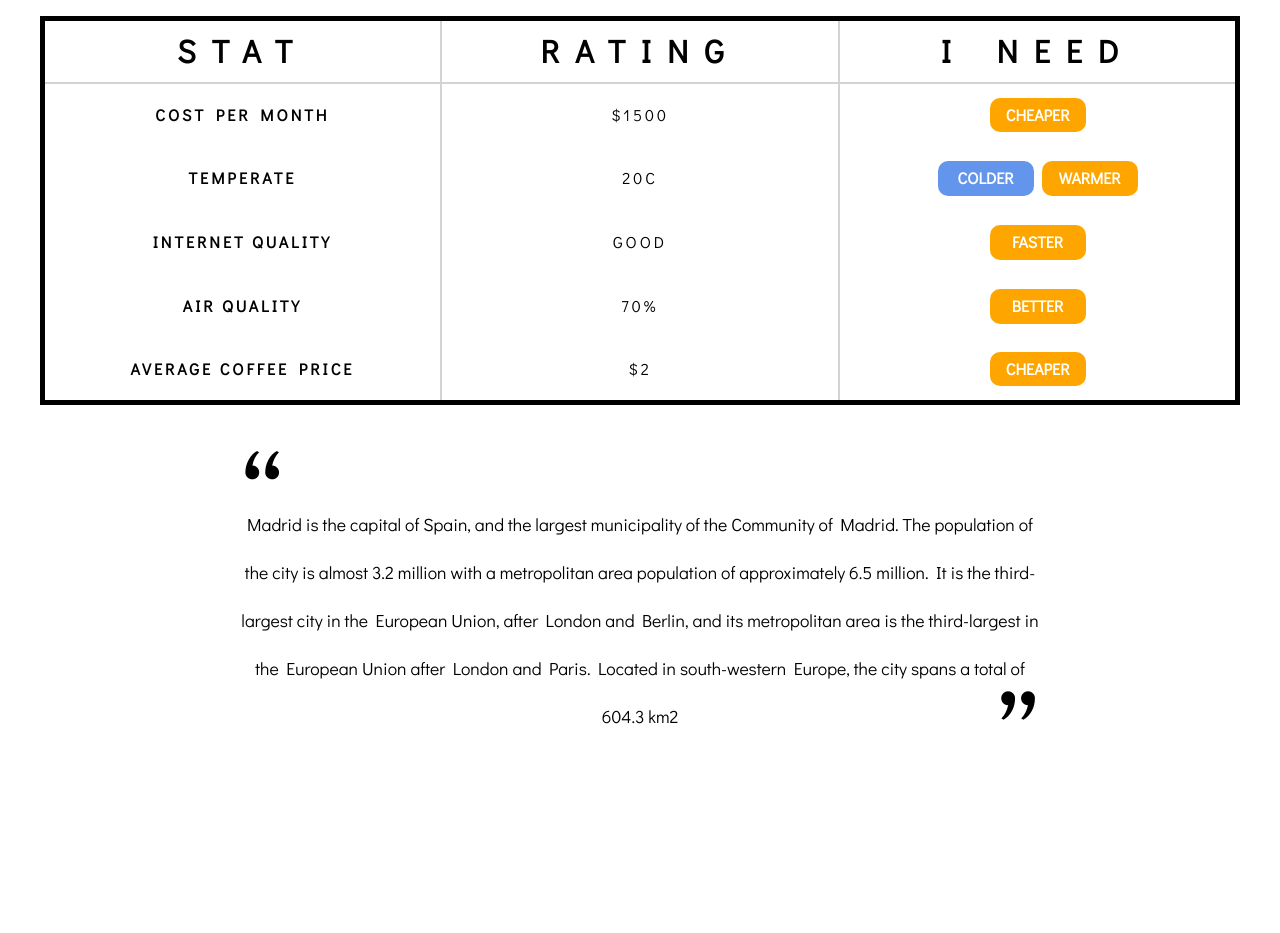
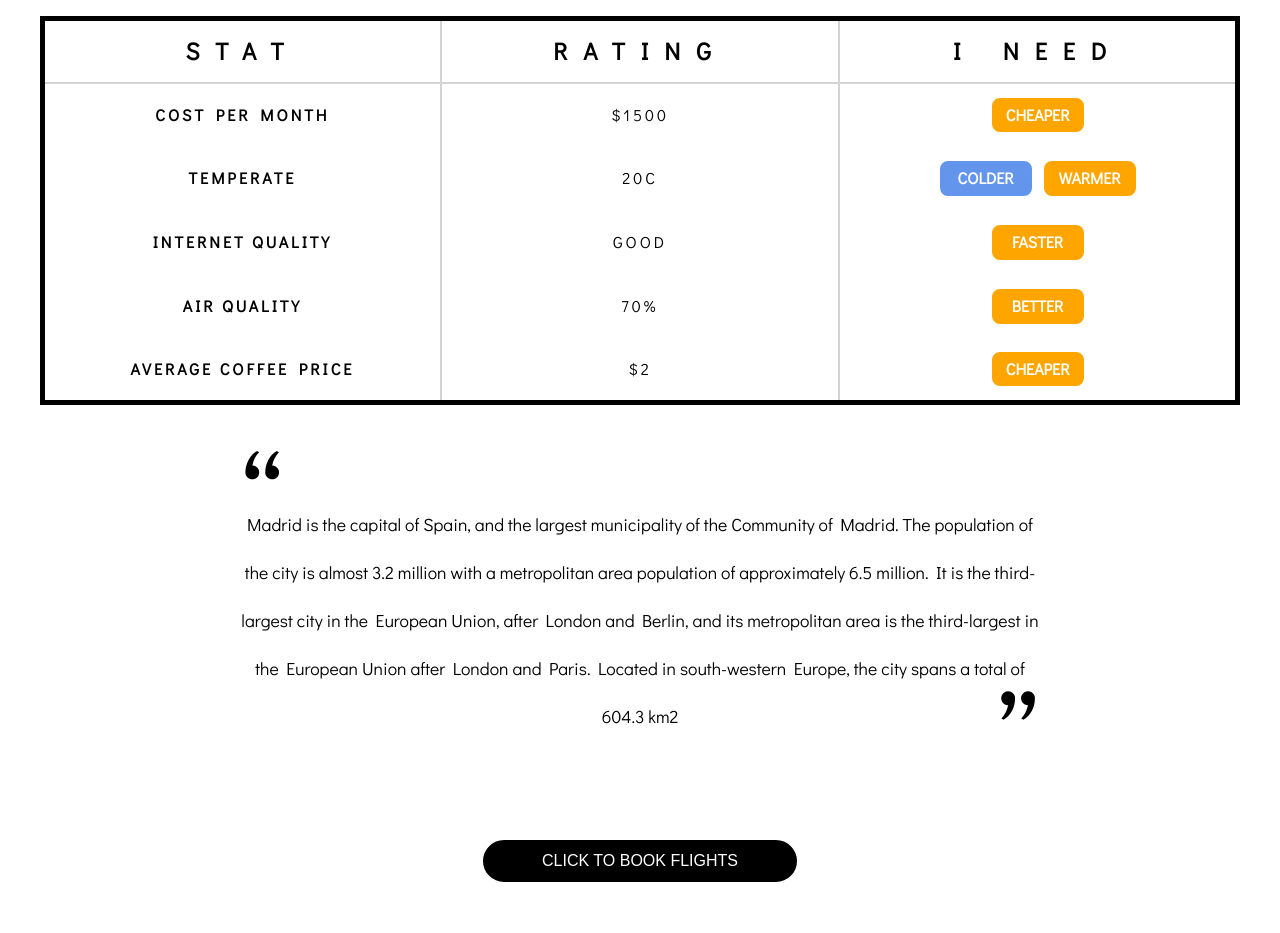
Before and after one commit to FAC9/hapi-places, a web app: file public/views/index.html in a window 1280 px wide. Shown: the part 800-1733 px from the top of the page. Before the commit the page ends 1524 px from the top, so only its background shows below. Run offline with its HTML, style and script files only (its server is not run), Linux system fonts and the light colour scheme.

Commit message:
added media query

```diff
--- a/public/css/style.css
+++ b/public/css/style.css
@@ -59,7 +59,7 @@
 /* Table Header */
 
 .table__header {
-  font-size: 2rem;
+  font-size: 1.5rem;
   font-family: 'Futura', 'Didact Gothic', sans-serif;
   letter-spacing: 1rem;
   border: 2px solid lightgray;
@@ -91,19 +91,38 @@
   border-radius: 10px;
   width: 6rem;
   cursor: pointer;
+  transition: all .2s ease;
 }
 
 .table__button--orange {
+  border: 2px solid white;
   background: orange;
   color: white;
   font-weight: 800;
 }
 
+.table__button--orange:hover {
+  border: 2px solid orange;
+  background: white;
+  color: orange;
+  font-weight: 800;
+}
+
 .table__button--blue {
+  border: 2px solid white;
   background: cornflowerblue;
   color: white;
   font-weight: 800;
 }
+
+.table__button--blue:hover {
+  border: 2px solid cornflowerblue;
+  background: white;
+  color: cornflowerblue;
+  font-weight: 800;
+}
+
+
 
 /* Quote */
 
@@ -142,3 +161,38 @@
   bottom: 0;
   right: 0;
 }
+
+
+/* Click To Book Flights button */
+
+.callout {
+  display: block;
+  width: 20rem;
+  margin: 3rem auto;
+  border: 3px solid white;
+  border-radius: 2rem;
+  height: 3rem;
+  text-transform: uppercase;
+  background: black;
+  color: white;
+  transition: all .2s ease;
+  cursor: pointer;
+}
+
+.callout:hover {
+  background: white;
+  color: black;
+  border: 3px solid black;
+}
+
+
+@media screen and (max-width: 700px){
+  html{
+    font-size: .8rem;
+  }
+
+  .table__header {
+    font-size: 1rem;
+  }
+
+}
--- a/public/views/index.html
+++ b/public/views/index.html
@@ -56,4 +56,6 @@
   <p class="quote">Madrid is the capital of Spain, and the largest municipality of the Community of Madrid. The population of the city is almost 3.2 million with a metropolitan area population of approximately 6.5 million. It is the third-largest city in the European Union, after London and Berlin, and its metropolitan area is the third-largest in the European Union after London and Paris. Located in south-western Europe, the city spans a total of 604.3 km2</p>
 </section>
 
+<button class="callout">Click To Book Flights</button>
+
 </body>
```
